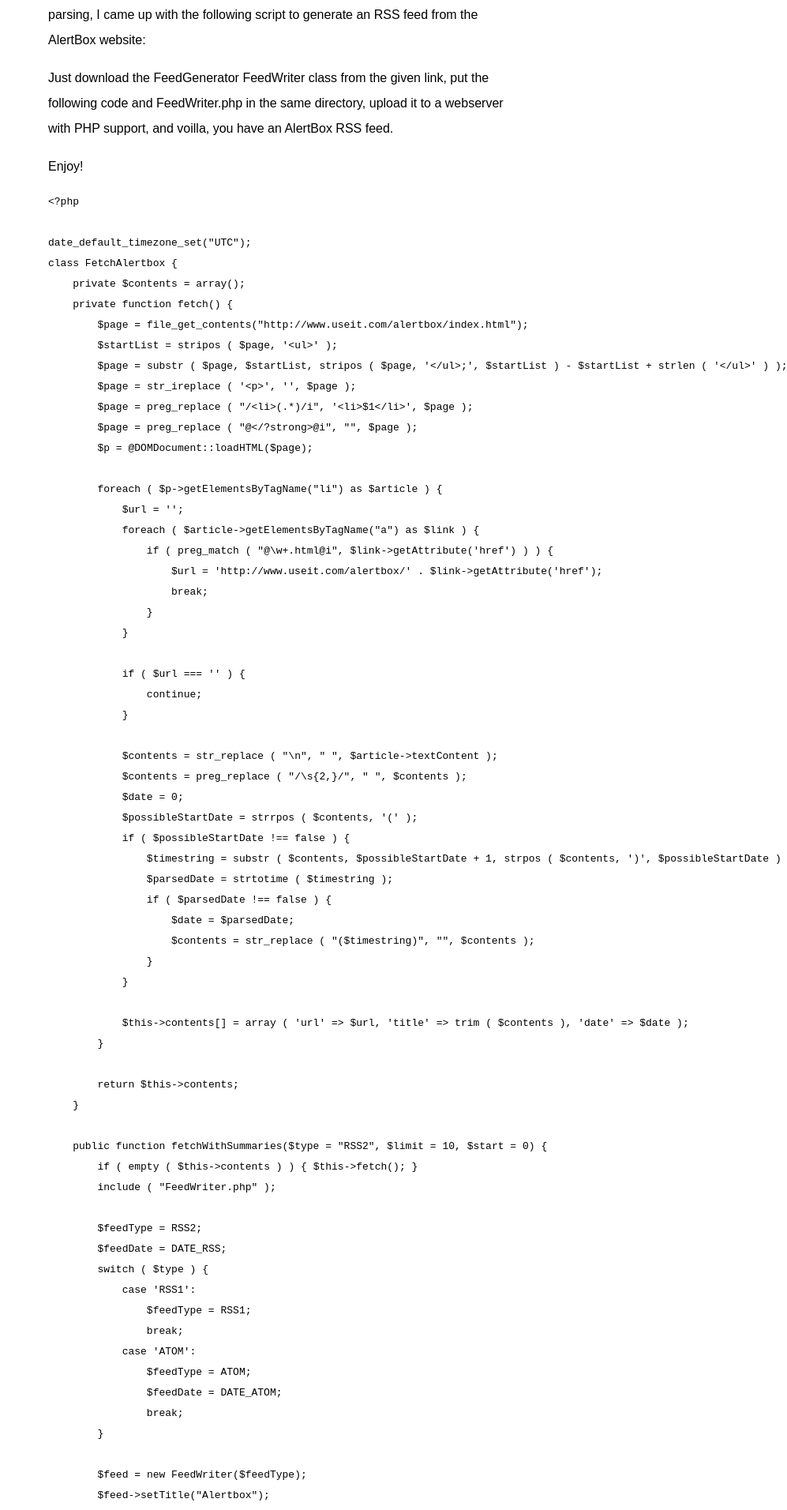
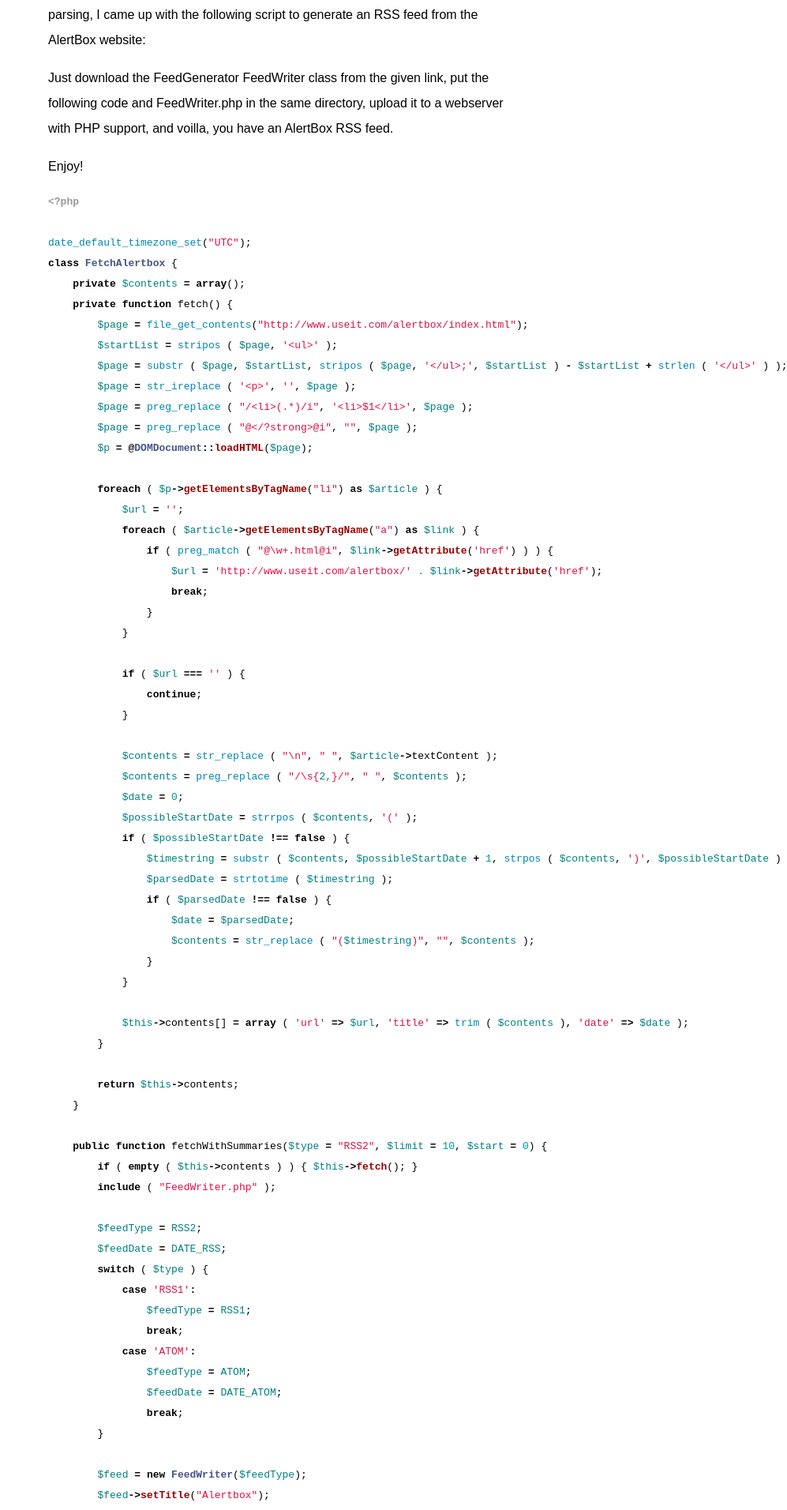
Before and after one commit to jonhoo/thesquareplanet.com, a Jekyll site: the page built from _posts/2010-06-17-rss-feed-for-alertbox.markdown, in a window 1280 px wide. Shown: the part 398-2310 px from the top of the page at 79% size, without its empty margins (283-1280 px from the left). Built offline with Jekyll 4.4.1, drawn with Linux system fonts in a browser that asks for light colours; comment, search, counter and statistics services are not loaded.

Commit message:
syntax highlighting

```diff
--- a/_includes/head.html
+++ b/_includes/head.html
@@ -12,6 +12,7 @@
   <meta property="og:image" content="https://secure.gravatar.com/avatar/d4646d0d4f5f724283f4ae05d2792845.jpg?s=800" />
   <link rel="stylesheet" media="(min-width: 50em)" href='//fonts.googleapis.com/css?family=Cinzel' />
   <link rel="stylesheet" href="{{ "css/style.css" }}">
+  <link rel="stylesheet" href="{{ "css/syntax.css" }}">
   <link rel="canonical" href="{{ page.url | replace:'index.html','' | prepend: site.baseurl | prepend: site.url }}">
   <link rel="alternate" type="application/rss+xml" title="{{ site.title }}" href="{{ "/feed.xml" | prepend: site.baseurl | prepend: site.url }}">
 </head>
--- /dev/null
+++ b/css/syntax.css
@@ -0,0 +1,60 @@
+.highlight  { background: #ffffff; }
+.highlight .c { color: #999988; font-style: italic } /* Comment */
+.highlight .err { color: #a61717; background-color: #e3d2d2 } /* Error */
+.highlight .k { font-weight: bold } /* Keyword */
+.highlight .o { font-weight: bold } /* Operator */
+.highlight .cm { color: #999988; font-style: italic } /* Comment.Multiline */
+.highlight .cp { color: #999999; font-weight: bold } /* Comment.Preproc */
+.highlight .c1 { color: #999988; font-style: italic } /* Comment.Single */
+.highlight .cs { color: #999999; font-weight: bold; font-style: italic } /* Comment.Special */
+.highlight .gd { color: #000000; background-color: #ffdddd } /* Generic.Deleted */
+.highlight .gd .x { color: #000000; background-color: #ffaaaa } /* Generic.Deleted.Specific */
+.highlight .ge { font-style: italic } /* Generic.Emph */
+.highlight .gr { color: #aa0000 } /* Generic.Error */
+.highlight .gh { color: #999999 } /* Generic.Heading */
+.highlight .gi { color: #000000; background-color: #ddffdd } /* Generic.Inserted */
+.highlight .gi .x { color: #000000; background-color: #aaffaa } /* Generic.Inserted.Specific */
+.highlight .go { color: #888888 } /* Generic.Output */
+.highlight .gp { color: #555555 } /* Generic.Prompt */
+.highlight .gs { font-weight: bold } /* Generic.Strong */
+.highlight .gu { color: #aaaaaa } /* Generic.Subheading */
+.highlight .gt { color: #aa0000 } /* Generic.Traceback */
+.highlight .kc { font-weight: bold } /* Keyword.Constant */
+.highlight .kd { font-weight: bold } /* Keyword.Declaration */
+.highlight .kp { font-weight: bold } /* Keyword.Pseudo */
+.highlight .kr { font-weight: bold } /* Keyword.Reserved */
+.highlight .kt { color: #445588; font-weight: bold } /* Keyword.Type */
+.highlight .m { color: #009999 } /* Literal.Number */
+.highlight .s { color: #d14 } /* Literal.String */
+.highlight .na { color: #008080 } /* Name.Attribute */
+.highlight .nb { color: #0086B3 } /* Name.Builtin */
+.highlight .nc { color: #445588; font-weight: bold } /* Name.Class */
+.highlight .no { color: #008080 } /* Name.Constant */
+.highlight .ni { color: #800080 } /* Name.Entity */
+.highlight .ne { color: #990000; font-weight: bold } /* Name.Exception */
+.highlight .nf { color: #990000; font-weight: bold } /* Name.Function */
+.highlight .nn { color: #555555 } /* Name.Namespace */
+.highlight .nt { color: #000080 } /* Name.Tag */
+.highlight .nv { color: #008080 } /* Name.Variable */
+.highlight .ow { font-weight: bold } /* Operator.Word */
+.highlight .w { color: #bbbbbb } /* Text.Whitespace */
+.highlight .mf { color: #009999 } /* Literal.Number.Float */
+.highlight .mh { color: #009999 } /* Literal.Number.Hex */
+.highlight .mi { color: #009999 } /* Literal.Number.Integer */
+.highlight .mo { color: #009999 } /* Literal.Number.Oct */
+.highlight .sb { color: #d14 } /* Literal.String.Backtick */
+.highlight .sc { color: #d14 } /* Literal.String.Char */
+.highlight .sd { color: #d14 } /* Literal.String.Doc */
+.highlight .s2 { color: #d14 } /* Literal.String.Double */
+.highlight .se { color: #d14 } /* Literal.String.Escape */
+.highlight .sh { color: #d14 } /* Literal.String.Heredoc */
+.highlight .si { color: #d14 } /* Literal.String.Interpol */
+.highlight .sx { color: #d14 } /* Literal.String.Other */
+.highlight .sr { color: #009926 } /* Literal.String.Regex */
+.highlight .s1 { color: #d14 } /* Literal.String.Single */
+.highlight .ss { color: #990073 } /* Literal.String.Symbol */
+.highlight .bp { color: #999999 } /* Name.Builtin.Pseudo */
+.highlight .vc { color: #008080 } /* Name.Variable.Class */
+.highlight .vg { color: #008080 } /* Name.Variable.Global */
+.highlight .vi { color: #008080 } /* Name.Variable.Instance */
+.highlight .il { color: #009999 } /* Literal.Number.Integer.Long */
```
